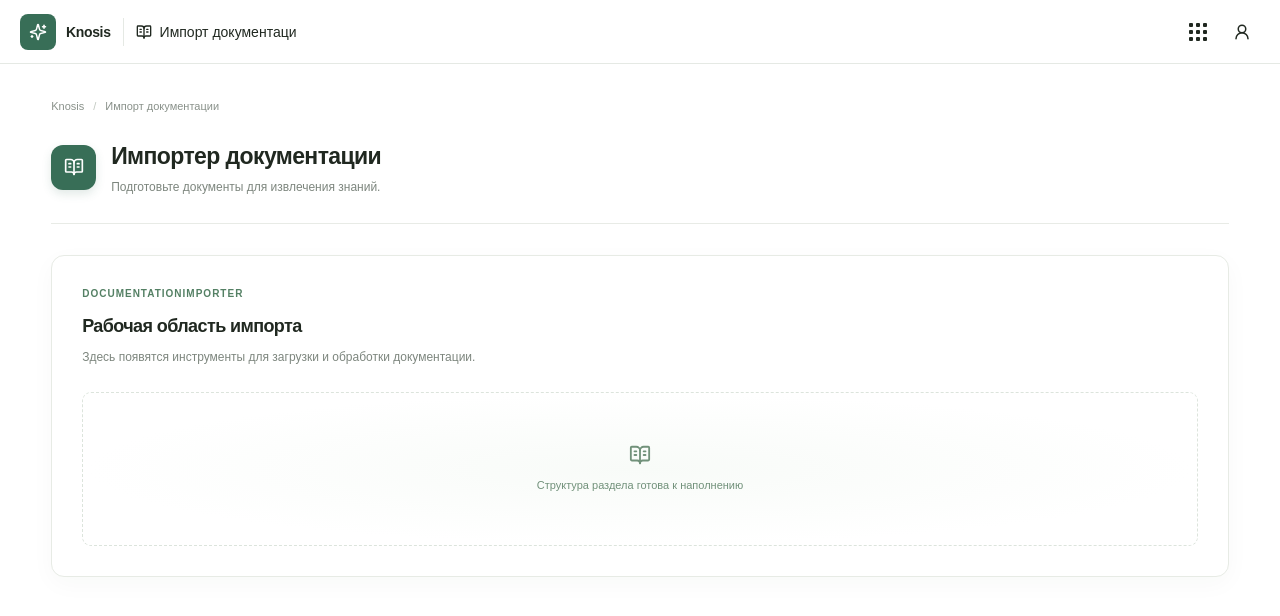
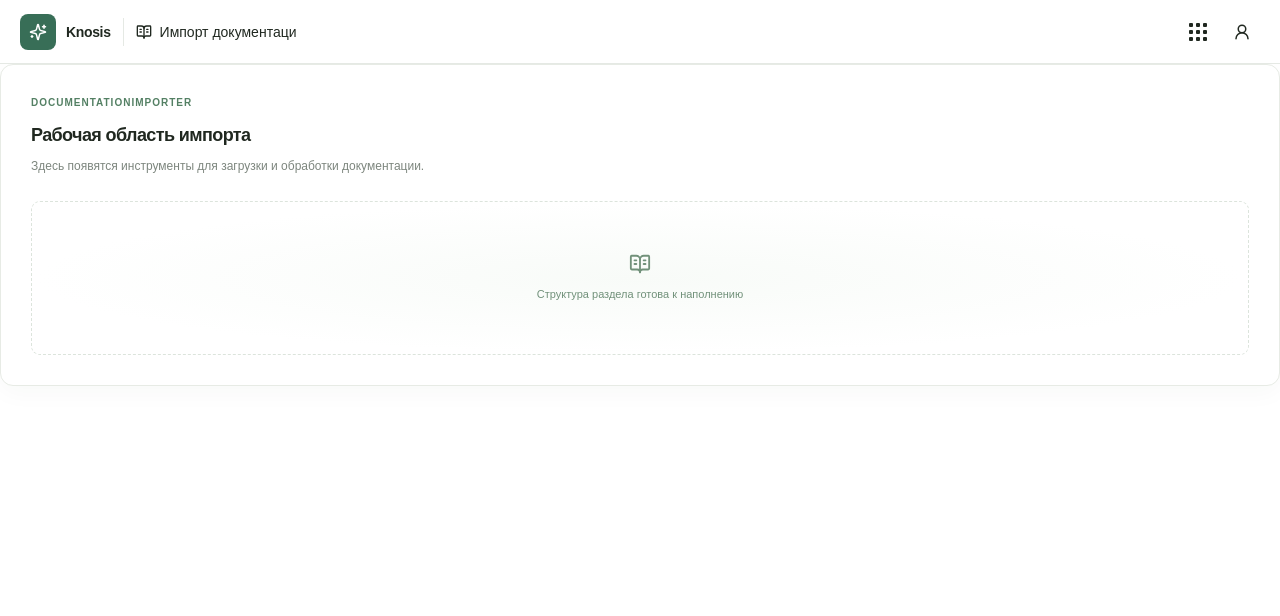
Before and after one commit to LarexSetch/knosis, a React (Vite) app in the folder frontend/: page /documentation-importer in a window 1280 px wide. Shown: the top 616 px of the page. Built offline with nearby package versions, Linux system fonts and the light colour scheme.

Commit message:
master Remove SectionPage with usage

```diff
--- a/frontend/src/sections/SectionPage.tsx
+++ /dev/null
@@ -1,37 +0,0 @@
-import type { ReactNode } from 'react';
-
-type SectionPageProps = {
-  eyebrow: string;
-  title: string;
-  description: string;
-  icon: ReactNode;
-  children: ReactNode;
-};
-
-export function SectionPage({
-  eyebrow,
-  title,
-  description,
-  icon,
-  children,
-}: SectionPageProps) {
-  return (
-    <section className="section-page">
-      <header className="page-header">
-        <div className="breadcrumb">
-          <span>Knosis</span>
-          <span className="breadcrumb-separator">/</span>
-          <span>{eyebrow}</span>
-        </div>
-        <div className="page-heading">
-          <span className="page-icon">{icon}</span>
-          <div>
-            <h1>{title}</h1>
-            <p>{description}</p>
-          </div>
-        </div>
-      </header>
-      <div className="page-body">{children}</div>
-    </section>
-  );
-}
--- a/frontend/src/sections/documentation-importer/DocumentationImporter.tsx
+++ b/frontend/src/sections/documentation-importer/DocumentationImporter.tsx
@@ -4,12 +4,6 @@ import { SectionPage } from '../SectionPage';
 
 function DocumentationWorkspace() {
   return (
-    <SectionPage
-      eyebrow="Импорт документации"
-      title="Импортер документации"
-      description="Подготовьте документы для извлечения знаний."
-      icon={<BookOpenText size={20} />}
-    >
       <div className="welcome-card">
         <div className="welcome-kicker">DocumentationImporter</div>
         <h2>Рабочая область импорта</h2>
@@ -19,7 +13,6 @@ function DocumentationWorkspace() {
           <span>Структура раздела готова к наполнению</span>
         </div>
       </div>
-    </SectionPage>
   );
 }
 
--- a/frontend/src/sections/knowledge-graph/KnowledgeGraph.tsx
+++ b/frontend/src/sections/knowledge-graph/KnowledgeGraph.tsx
@@ -4,12 +4,6 @@ import { SectionPage } from '../SectionPage';
 
 function KnowledgeGraphWorkspace() {
   return (
-    <SectionPage
-      eyebrow="Граф знаний"
-      title="Визуализация графа знаний"
-      description="Исследуйте сущности и связи в базе знаний."
-      icon={<Network size={20} />}
-    >
       <div className="welcome-card">
         <div className="welcome-kicker">KnowledgeGraph</div>
         <h2>Рабочая область графа</h2>
@@ -19,7 +13,6 @@ function KnowledgeGraphWorkspace() {
           <span>Структура раздела готова к наполнению</span>
         </div>
       </div>
-    </SectionPage>
   );
 }
 
--- a/frontend/src/sections/ontology-builder/OntologyBuilder.tsx
+++ b/frontend/src/sections/ontology-builder/OntologyBuilder.tsx
@@ -1,15 +1,8 @@
 import { GitFork } from 'lucide-react';
 import { Route, Routes } from 'react-router-dom';
-import { SectionPage } from '../SectionPage';
 
 function OntologyWorkspace() {
   return (
-    <SectionPage
-      eyebrow="Редактор онтологии"
-      title="Редактор онтологии"
-      description="Создавайте и поддерживайте структуру понятий и связей."
-      icon={<GitFork size={20} />}
-    >
       <div className="welcome-card">
         <div className="welcome-kicker">OntologyBuilder</div>
         <h2>Рабочая область онтологии</h2>
@@ -19,7 +12,6 @@ function OntologyWorkspace() {
           <span>Структура раздела готова к наполнению</span>
         </div>
       </div>
-    </SectionPage>
   );
 }
 
```
